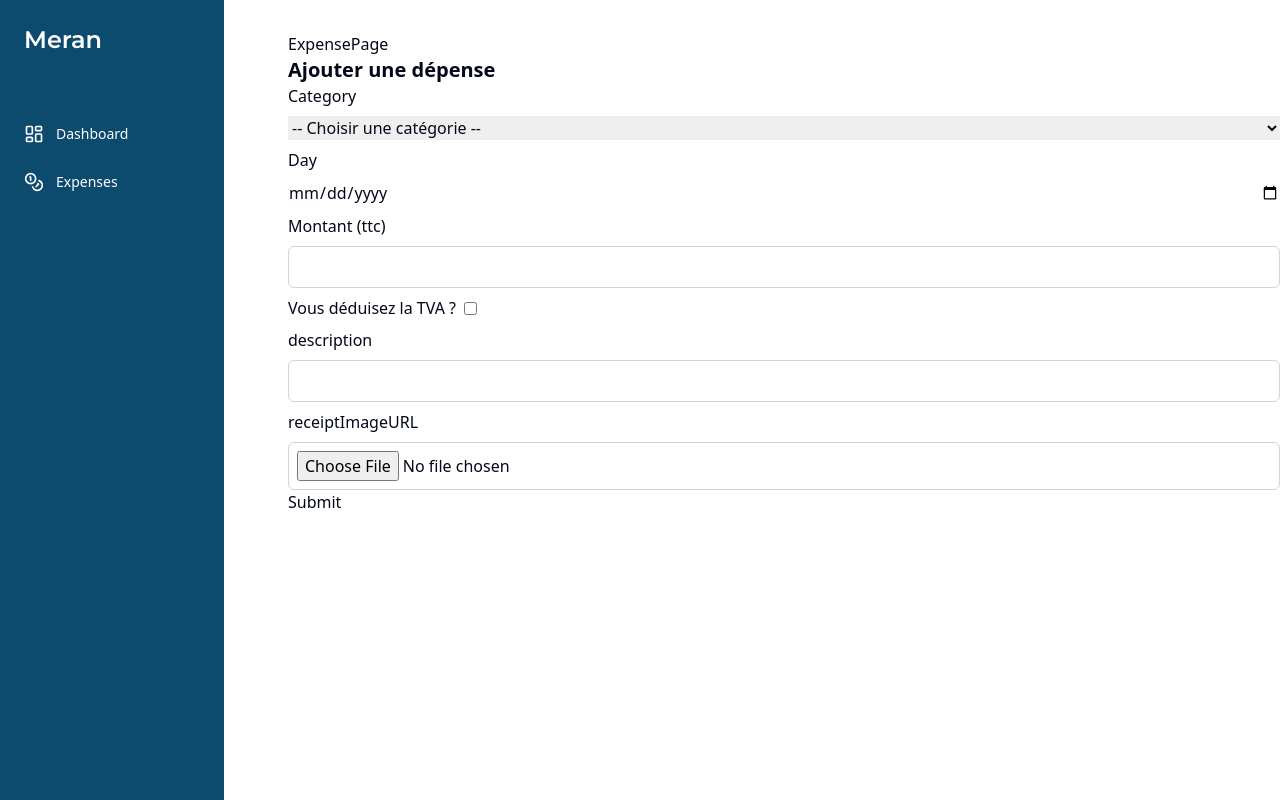
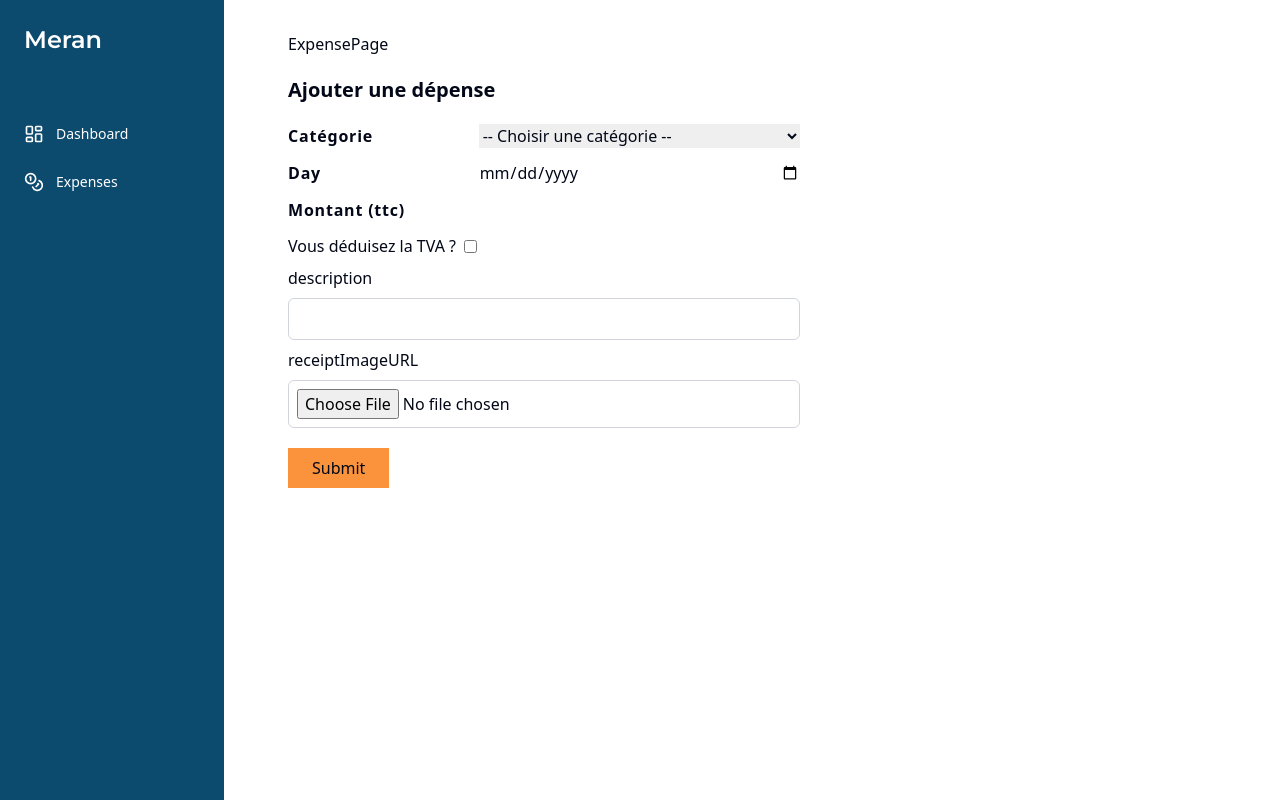
Before and after one commit to erischon/meran, a Next.js app: page /expenses in a window 1280 px wide. Built offline with nearby package versions, Linux system fonts and the light colour scheme.

Commit message:
ui expenses form in progress

```diff
--- a/src/components/expenses/ExpenseForm.tsx
+++ b/src/components/expenses/ExpenseForm.tsx
@@ -41,16 +41,25 @@ export default function ExpenseForm() {
   };
 
   return (
-    <div>
-      <h2 className="text-xl font-semibold">Ajouter une dépense</h2>
+    <div className="grid max-w-lg">
+      <h2 className="text-xl font-semibold py-5">Ajouter une dépense</h2>
 
       <form onSubmit={handleSubmit(onSubmit)} noValidate className="">
-        <div className="flex flex-col space-y-2">
-          <label htmlFor="category">Category</label>
+        <div className="mb-3">
+          <div className="grid grid-cols-12 justify-start items-center space-x-5">
+            <label
+              htmlFor="category"
+              className="col-span-4 font-semibold tracking-wider"
+            >
+              Catégorie
+            </label>
+
             <select
               id="category"
-            {...register("category", { required: "La catégorie est requise." })}
-            className=""
+              {...register("category", {
+                required: "La catégorie est requise.",
+              })}
+              className="col-span-8"
             >
               <option value="">-- Choisir une catégorie --</option>
               <option value="1">1</option>
@@ -59,33 +68,45 @@ export default function ExpenseForm() {
               <option value="4">4</option>
               <option value="5">5</option>
             </select>
-
-          <p className="text-red-500 font-semibold">
-            {errors.category?.message}
-          </p>
           </div>
 
-        <div className="flex flex-col space-y-2">
-          <label htmlFor="day">Day</label>
+          <p className="text-red-500 italic">{errors.category?.message}</p>
+        </div>
+
+        <div className="mb-3">
+          <div className="grid grid-cols-12 justify-start items-center space-x-5">
+            <label
+              htmlFor="day"
+              className="col-span-4 font-semibold tracking-wider"
+            >
+              Day
+            </label>
+
             <input
               type="date"
               id="day"
               {...register("day", { required: "La date est requise." })}
-            className=""
+              className="col-span-8"
             />
-
+          </div>
           <p className="text-red-500 font-semibold">{errors.day?.message}</p>
         </div>
 
-        <div className="flex flex-col space-y-2">
-          <label htmlFor="amount">Montant (ttc)</label>
+        <div className="mb-3">
+          <div className="grid grid-cols-12 justify-start items-center space-x-5">
+            <label
+              htmlFor="amount"
+              className="col-span-4 font-semibold tracking-wider"
+            >
+              Montant (ttc)
+            </label>
             <input
               type="number"
               id="amount"
               {...register("amount", { required: "Le montant est requise." })}
-            className="border border-gray-300 p-2 rounded-md"
+              className="col-span-8"
             />
-
+          </div>
           <p className="text-red-500 font-semibold">{errors.amount?.message}</p>
         </div>
 
@@ -164,7 +185,7 @@ export default function ExpenseForm() {
           />
         </div>
 
-        <button>Submit</button>
+        <button className="bg-orange-400 py-2 px-6 my-5">Submit</button>
       </form>
     </div>
   );
```
Lines whose indentation alone changed are shown as unchanged.
